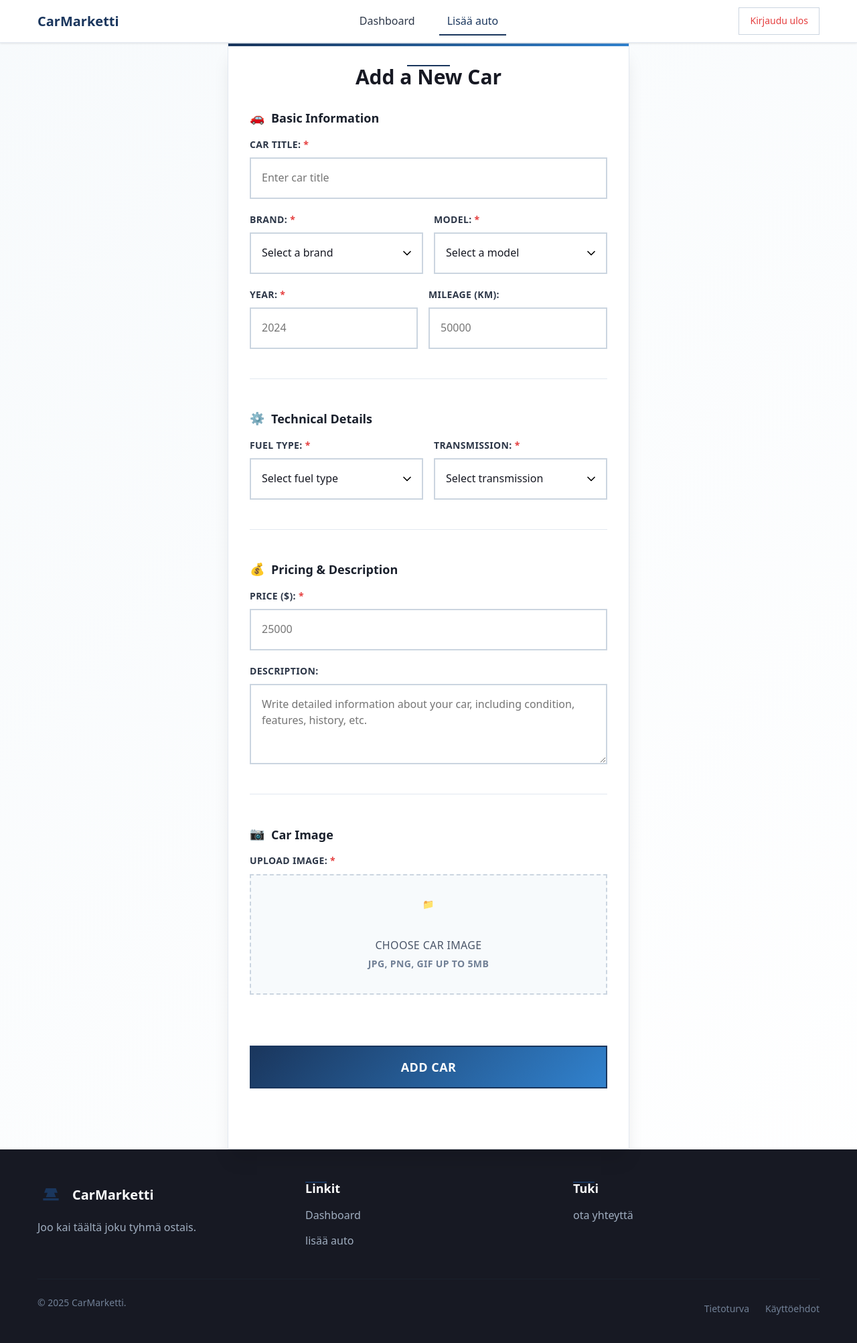
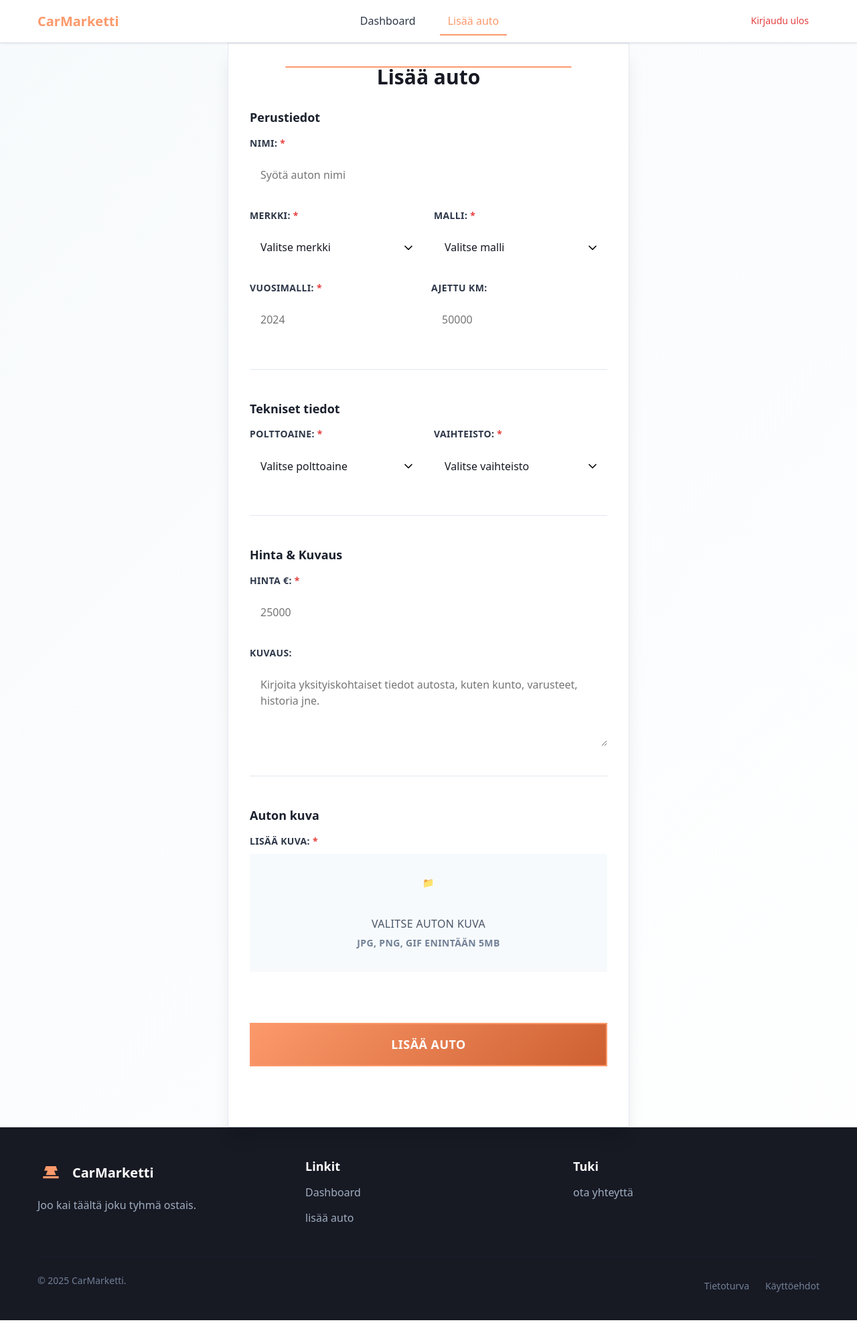
Before and after one commit to RistoT1/AutoMarket_UsersDashboard, a PHP site: page /pages/addcar.php in a window 1280 px wide. Shown: the whole page at 67% size. After the commit the page ends 1971 px from the top, so only its background shows below. Run offline with PHP 8.4, Linux system fonts and the light colour scheme; the visitor is signed in with stand-in values (Sample User, id 1); data comes from the database, SQL or seed files in the repository.

Commit message:
changes to addcar page style

```diff
--- a/public/pages/addcar.php
+++ b/public/pages/addcar.php
@@ -9,15 +9,15 @@ if (!isset($_SESSION['user_id'])) {
 }
 ?>
 <!DOCTYPE html>
-<html lang="en">
+<html lang="fi"></html>
 
 <head>
     <meta charset="UTF-8" />
     <meta name="viewport" content="width=device-width, initial-scale=1" />
-    <title>Add Car</title>
+    <title>Lisää auto</title>
     <meta name="csrf-token" content="<?php echo $_SESSION['csrf_token']; ?>">
 
-    <!-- CSS Files -->
+    <!-- CSS-tiedostot -->
     <link rel="stylesheet" href="../styles/reset.css" />
     <link rel="stylesheet" href="../styles/main.css" />
     <link rel="stylesheet" href="../styles/carAdd.css" />
@@ -29,46 +29,45 @@ if (!isset($_SESSION['user_id'])) {
     <?php include '../includes/nav.php'; ?>
 
     <div class="Container">
-        <h2>Add a New Car</h2>
+        <h2>Lisää auto</h2>
 
         <form id="carForm" enctype="multipart/form-data" novalidate>
             <input type="hidden" name="csrf_token" value="<?php echo htmlspecialchars($_SESSION['csrf_token']); ?>" />
 
             <div class="form-section">
                 <h3 class="form-section-title">
-                    <span class="form-section-icon">🚗</span>
-                    Basic Information
+                    Perustiedot
                 </h3>
 
                 <div class="form-group">
-                    <label for="make" class="required">Car Title:</label>
-                    <input type="text" id="make" name="make" placeholder="Enter car title" required />
+                    <label for="make" class="required">Nimi:</label>
+                    <input type="text" id="make" name="make" placeholder="Syötä auton nimi" required />
                 </div>
 
                 <div class="form-grid">
                     <div class="form-group">
-                        <label for="brand" class="required">Brand:</label>
+                        <label for="brand" class="required">Merkki:</label>
                         <select id="brand" name="brand_id" required>
-                            <option value="">Select a brand</option>
+                            <option value="">Valitse merkki</option>
                         </select>
                     </div>
 
                     <div class="form-group">
-                        <label for="model" class="required">Model:</label>
+                        <label for="model" class="required">Malli:</label>
                         <select id="model" name="model_id" required>
-                            <option value="">Select a model</option>
+                            <option value="">Valitse malli</option>
                         </select>
                     </div>
                 </div>
 
                 <div class="form-grid">
                     <div class="form-group">
-                        <label for="year" class="required">Year:</label>
+                        <label for="year" class="required">Vuosimalli:</label>
                         <input type="number" id="year" name="year" min="1900" max="2099" placeholder="2024" required />
                     </div>
 
                     <div class="form-group">
-                        <label for="mileage">Mileage (km):</label>
+                        <label for="mileage">Ajettu km:</label>
                         <input type="number" id="mileage" name="mileage" min="0" step="1" placeholder="50000" />
                     </div>
                 </div>
@@ -76,30 +75,29 @@ if (!isset($_SESSION['user_id'])) {
 
             <div class="form-section">
                 <h3 class="form-section-title">
-                    <span class="form-section-icon">⚙️</span>
-                    Technical Details
+                    Tekniset tiedot
                 </h3>
 
                 <div class="form-grid">
                     <div class="form-group">
-                        <label for="fuel_type" class="required">Fuel Type:</label>
+                        <label for="fuel_type" class="required">Polttoaine:</label>
                         <select id="fuel_type" name="fuel_type" required>
-                            <option value="">Select fuel type</option>
-                            <option value="Petrol">Petrol</option>
+                            <option value="">Valitse polttoaine</option>
+                            <option value="Petrol">Bensiini</option>
                             <option value="Diesel">Diesel</option>
-                            <option value="Electric">Electric</option>
-                            <option value="Hybrid">Hybrid</option>
-                            <option value="Other">Other</option>
+                            <option value="Electric">Sähkö</option>
+                            <option value="Hybrid">Hybridi</option>
+                            <option value="Other">Muu</option>
                         </select>
                     </div>
 
                     <div class="form-group">
-                        <label for="transmission" class="required">Transmission:</label>
+                        <label for="transmission" class="required">Vaihteisto:</label>
                         <select id="transmission" name="transmission" required>
-                            <option value="">Select transmission</option>
-                            <option value="Manual">Manual</option>
-                            <option value="Automatic">Automatic</option>
-                            <option value="Semi-Automatic">Semi-Automatic</option>
+                            <option value="">Valitse vaihteisto</option>
+                            <option value="Manual">Manuaali</option>
+                            <option value="Automatic">Automaatti</option>
+                            <option value="Semi-Automatic">Puoliautomaatti</option>
                             <option value="CVT">CVT</option>
                         </select>
                     </div>
@@ -108,43 +106,40 @@ if (!isset($_SESSION['user_id'])) {
 
             <div class="form-section">
                 <h3 class="form-section-title">
-                    <span class="form-section-icon">💰</span>
-                    Pricing & Description
+                    Hinta & Kuvaus
                 </h3>
 
                 <div class="form-group">
-                    <label for="price" class="required">Price ($):</label>
+                    <label for="price" class="required">Hinta €:</label>
                     <input type="number" id="price" name="price" min="0" step="10" placeholder="25000" required />
                 </div>
 
                 <div class="form-group">
-                    <label for="description">Description:</label>
+                    <label for="description">Kuvaus:</label>
                     <textarea name="description" id="description"
-                        placeholder="Write detailed information about your car, including condition, features, history, etc."></textarea>
+                        placeholder="Kirjoita yksityiskohtaiset tiedot autosta, kuten kunto, varusteet, historia jne."></textarea>
                 </div>
             </div>
 
             <div class="form-section">
                 <h3 class="form-section-title">
-                    <span class="form-section-icon">📷</span>
-                    Car Image
+                    Auton kuva
                 </h3>
 
                 <div class="form-group">
-                    <label for="carImage" class="required">Upload Image:</label>
+                    <label for="carImage" class="required">Lisää kuva:</label>
                     <div class="file-input-wrapper">
                         <input type="file" id="carImage" name="carImage" accept="image/*" required
                             style="display: none;" />
                         <label for="carImage" class="file-input-label">
                             <div class="file-input-icon">📁</div>
-                            <div class="file-input-text">Choose car image</div>
-                            <div class="file-input-subtext">JPG, PNG, GIF up to 5MB</div>
+                            <div class="file-input-text">Valitse auton kuva</div>
+                            <div class="file-input-subtext">JPG, PNG, GIF enintään 5MB</div>
                         </label>
                     </div>
                 </div>
             </div>
-
-            <button type="submit">Add Car</button>
+            <button type="submit">Lisää auto</button>
         </form>
 
         <div id="message"></div>
--- a/public/styles/carAdd.css
+++ b/public/styles/carAdd.css
@@ -14,16 +14,6 @@
   position: relative;
 }
 
-.Container::before {
-  content: '';
-  position: absolute;
-  top: 0;
-  left: 0;
-  right: 0;
-  height: 4px;
-  background: linear-gradient(90deg, var(--color-primary), var(--color-accent));
-}
-
 .Container h2 {
   text-align: center;
   margin-bottom: var(--spacing-8);
@@ -36,10 +26,10 @@
 .Container h2::after {
   content: '';
   position: absolute;
-  bottom: -var(--spacing-3);
+  bottom: var(--spacing-8);
   left: 50%;
   transform: translateX(-50%);
-  width: 4rem;
+  width: 80%;
   height: 2px;
   background-color: var(--color-primary);
 }
@@ -287,7 +277,6 @@
 .form-field-error select,
 .form-field-error textarea {
   border-color: var(--color-error);
-  box-shadow: 0 0 0 3px rgba(229, 62, 62, 0.1);
 }
 
 .form-field-success input,
--- a/public/styles/footer.css
+++ b/public/styles/footer.css
@@ -32,15 +32,6 @@
   position: relative;
 }
 
-.footer-section-title::after {
-  content: '';
-  position: absolute;
-  bottom: -var(--spacing-2);
-  left: 0;
-  width: 2rem;
-  height: 2px;
-  background-color: var(--color-primary);
-}
 
 .footer-brand {
   display: flex;
--- a/public/styles/main.css
+++ b/public/styles/main.css
@@ -1,17 +1,15 @@
 :root {
-  --color-primary: #1a365d;
-  --color-primary-light: #2d3748;
-  --color-secondary: #4a5568;
-  --color-accent: #3182ce;
-  --color-accent-hover: #2b6cb0;
+  --color-primary: #fc996b;
+  --color-primary-light: #785f46;
+  --color-secondary: #ec765b;
+  --color-accent: #ce6031;
+  --color-accent-hover: #b06b2b;
   --color-success: #38a169;
   --color-warning: #d69e2e;
   --color-error: #e53e3e;
   --color-white: #ffffff;
   --color-gray-50: #f7fafc;
-  --color-gray-100: #edf2f7;
   --color-gray-200: #e2e8f0;
-  --color-gray-300: #cbd5e0;
   --color-gray-400: #a0aec0;
   --color-gray-500: #718096;
   --color-gray-600: #4a5568;
```
Also changed, not shown: other parts of public/styles/footer.css (+0 -46 lines), public/styles/index.css (added).
